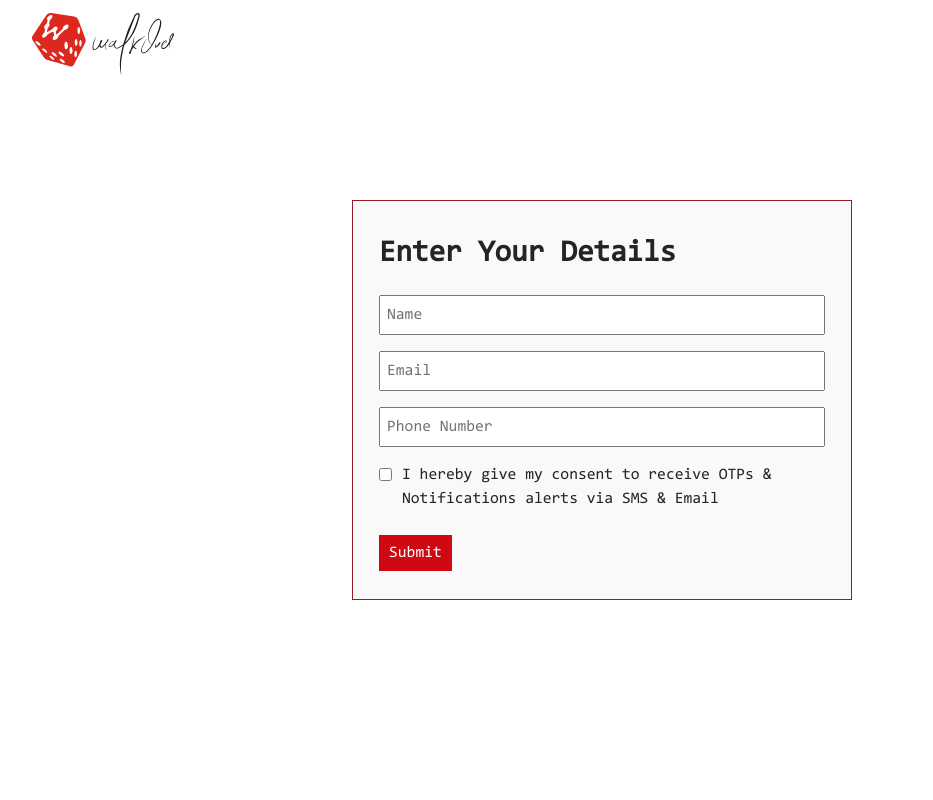
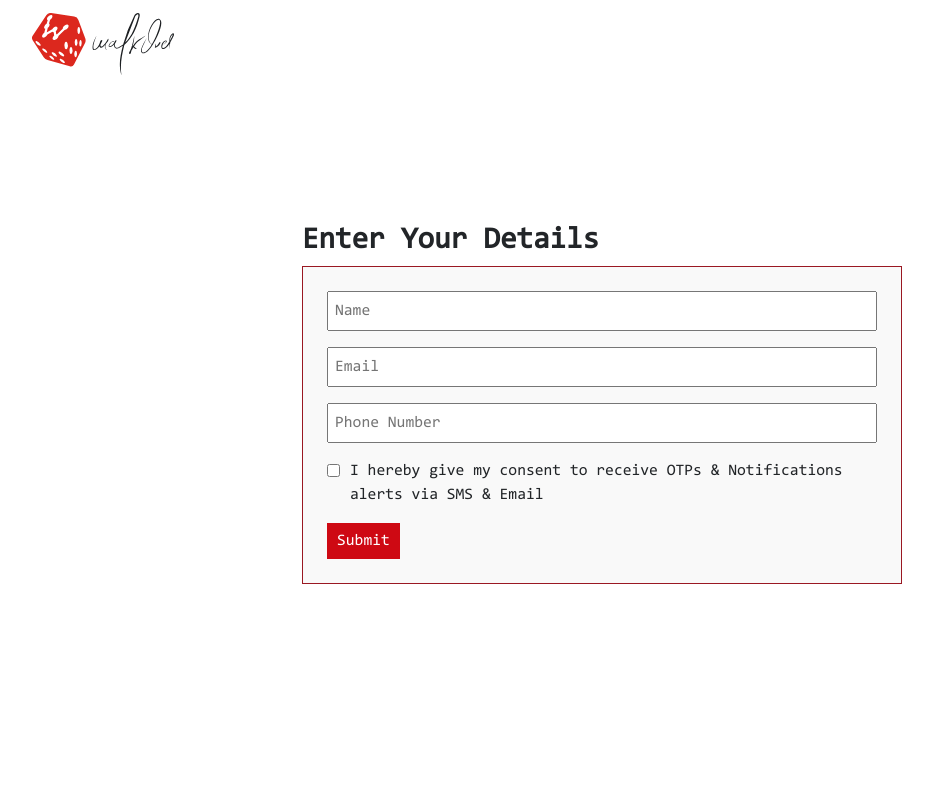
Before and after one commit to Walkover-Web-Solution/walkover-website, a PHP site: page /signup.html in a window 1280 px wide. Shown: the whole page, without its empty margins (38-971 px from the left). Run offline with PHP 8.4, Linux system fonts and the light colour scheme.

Commit message:
join us form

```diff
--- a/assets/css/style.css
+++ b/assets/css/style.css
@@ -395,28 +395,6 @@ span.inbox-title {
     width: 20px;
 }
 
-.signup-modal-cont-bg {
-    display: none;
-    background: #3b3f423a;
-    z-index: 9;
-    position: fixed;
-    width: 100vw;
-    height: 100vh;
-}
-.show-signup{
-    display: flex!important;
-}
-
-.signup-modal-form,
-.signup-form {
-    width: 100%;
-    align-items: start;
-    display: flex;
-    justify-content: center;
-    flex-direction: column;
-    gap: 16px;
-}
-
 #signup {
     cursor: pointer;
 }
@@ -429,28 +407,31 @@ span.inbox-title {
     flex-direction: column;
 }
 
-#sign-input {
-    display: none;
+.signup-modal-cont {
+    display: flex;
+    align-items: center;
+    justify-content: center;
+    height: 100vh;
+    overflow: auto;
+    padding: 24px;
 }
 
-.signup-modal-cont {
-    width: clamp(250px, 50vw, 500px);
-    height: 400px;
+.signup-modal-form{
+    max-width: 600px;
     background: #f9f9f9;
     border: 1px solid #9a1822;
-    /* border-radius: 4px; */
-    padding: 26px;
-    position: absolute;
-    z-index: 10;
-    top: 50%;
-    left: 50%;
-    transform: translate(-50%, -50%);
+    width: 100%;
+    padding: 24px;
+    align-items: start;
     display: flex;
     justify-content: center;
     flex-direction: column;
     gap: 16px;
 }
 
+.signup-modal-form label{
+    margin-bottom: 0;
+}
 .input-section {
     padding: 6px;
     width: 100%;
```
Also changed, not shown: joinus/index.html (added, +207 -0 lines), 1 other file.
